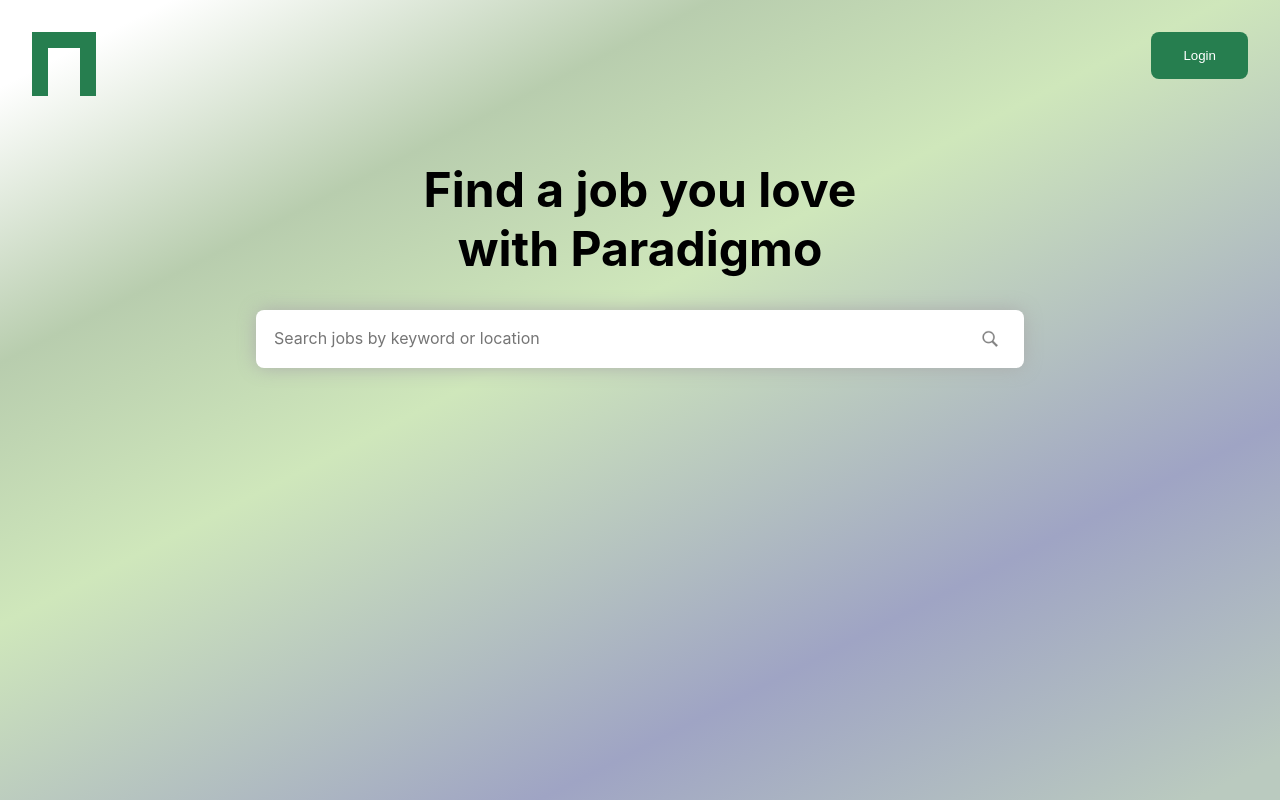
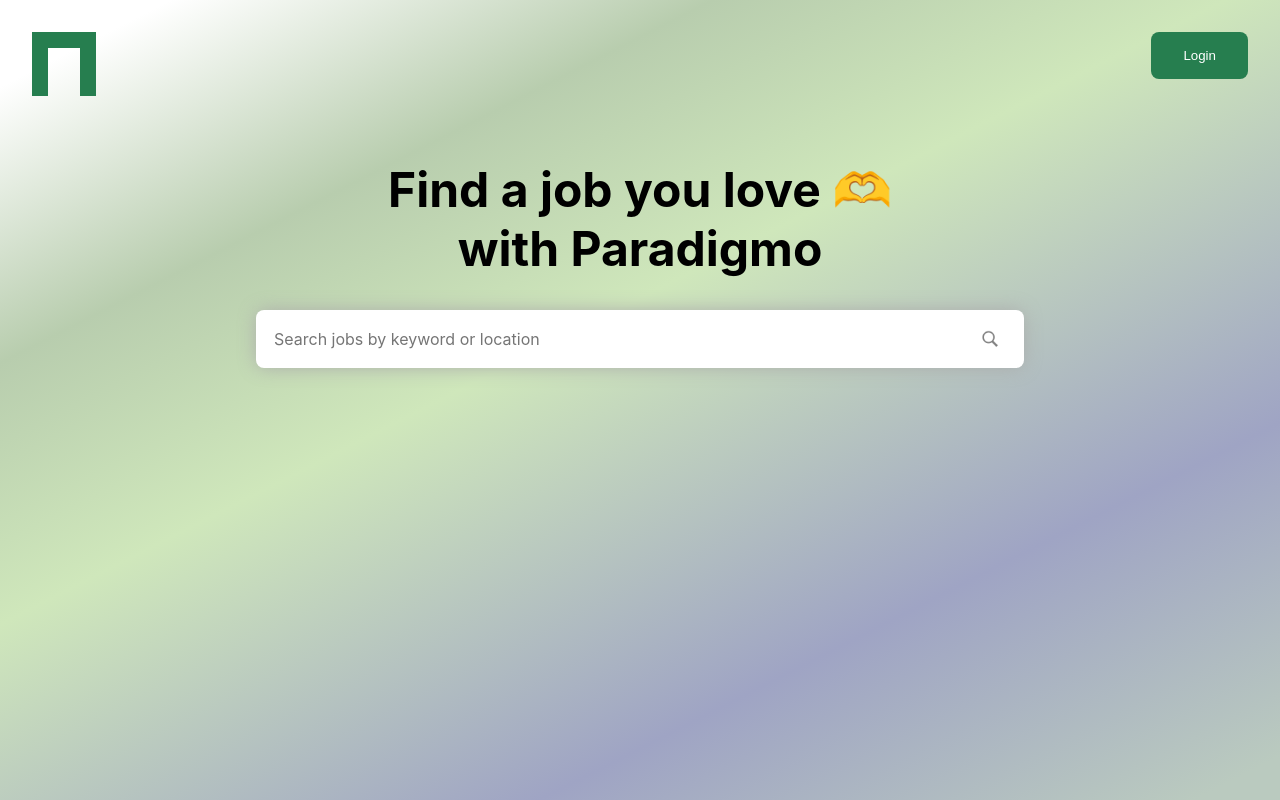
Before and after one commit to gustojvalle/job-list, a Next.js app: page / in a window 1280 px wide. Built offline with nearby package versions, Linux system fonts and the light colour scheme.

Commit message:
added conditional to results per page and emojis

```diff
--- a/pages/JobPage.tsx
+++ b/pages/JobPage.tsx
@@ -58,11 +58,12 @@
 
   return (
     <PageWrapper bgColour={theme.colors.quinternary} title="job-page">
-      <h1>Job Openings</h1>
+      <h1>Job Openings &#x1F4BC;&#xA;</h1>
       <H2>
         Yes, if you make it look like an electrical fire. When you do things
         right, people will not be sure you have done anything at all.
       </H2>
+      {hits.length > 0 && (
         <ExtraControlsCard>
           <label>Results per page: </label>
           <StyledHPPage
@@ -80,6 +81,7 @@
             ]}
           />
         </ExtraControlsCard>
+      )}
       <SearchResults showMore={showMore} hits={hits} isLastPage={isLastPage} />
       <StateIndicator hits={hits} />
     </PageWrapper>
--- a/pages/index.tsx
+++ b/pages/index.tsx
@@ -12,7 +12,7 @@
   return (
     <PageWrapper bgColour={bgGradient} title="search-page">
       <h1>
-        Find a job you love <br />
+        Find a job you love &#x1FAF6; <br />
         with Paradigmo
       </h1>
       <SearchBar />
--- a/styles/globals.ts
+++ b/styles/globals.ts
@@ -115,6 +115,13 @@
   text-align:left;
 
 }
+input {
+    text-align: center;
+  font-family:-apple-system, Lato Regular, Segoe UI, Roboto, Oxygen,Ubuntu, Cantarell, Fira Sans, Droid Sans, Helvetica Neue, sans-serif !important;
+  font-size: 1rem;
+  text-align:left;
+
+}
 ${fonts}
 
 `;
```
Lines whose indentation alone changed are shown as unchanged.
